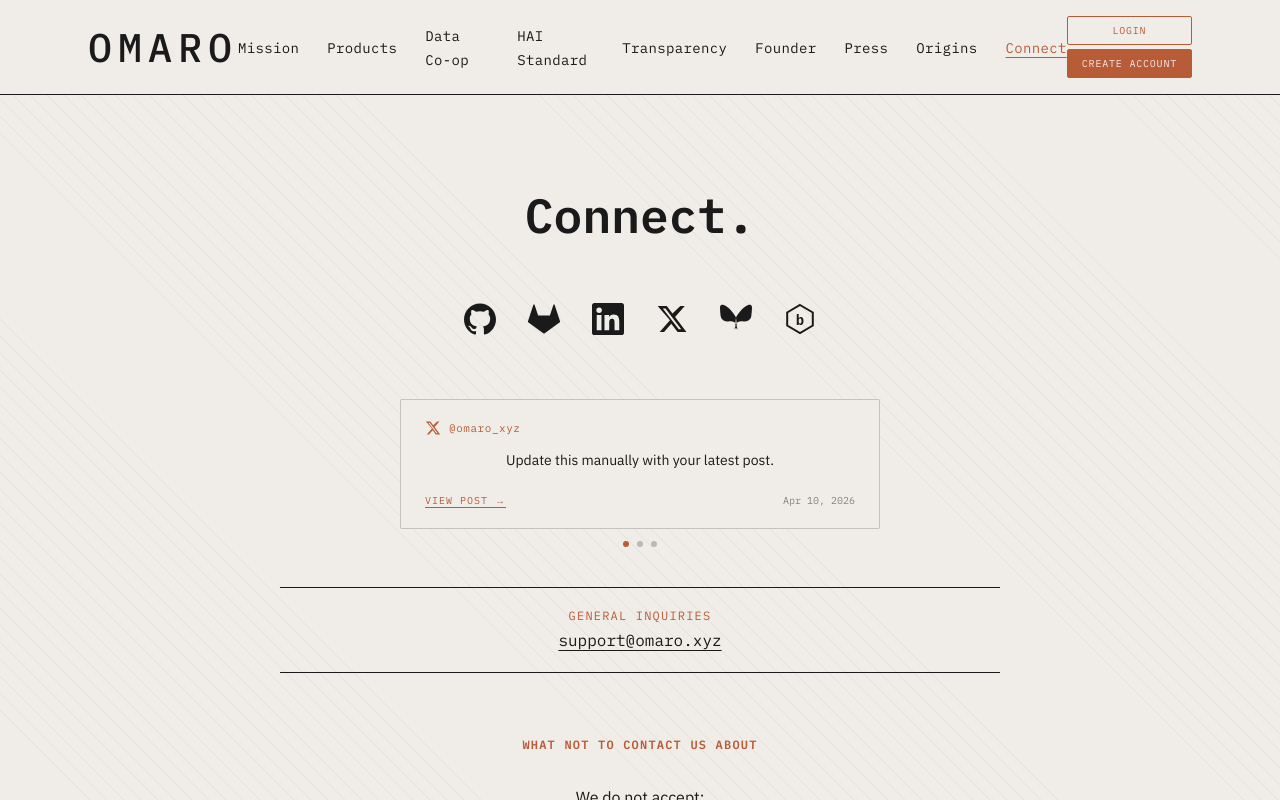
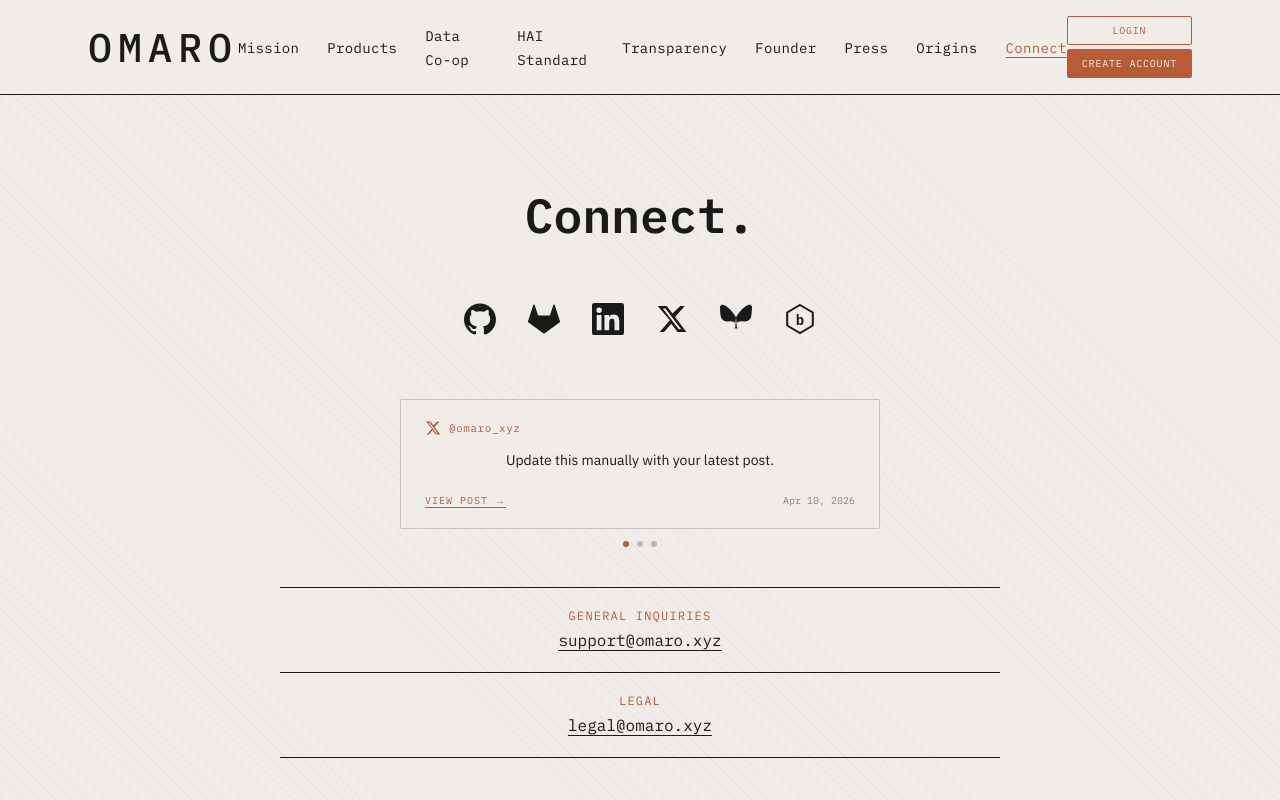
Before and after one commit to OMARO000/OMARO-PBC, a Next.js app: page /connect in a window 1280 px wide. Shown: the top 800 px of the page. Built offline with nearby package versions, Linux system fonts and the light colour scheme.

Commit message:
feat: connect — add legal@omaro.xyz email entry

```diff
--- a/app/connect/page.tsx
+++ b/app/connect/page.tsx
@@ -67,6 +67,10 @@ export default function ConnectPage() {
           label="General Inquiries"
           address="support@omaro.xyz"
         />
+        <EmailRow
+          label="Legal"
+          address="legal@omaro.xyz"
+        />
       </div>
 
       {/* What not to contact us about */}
```
